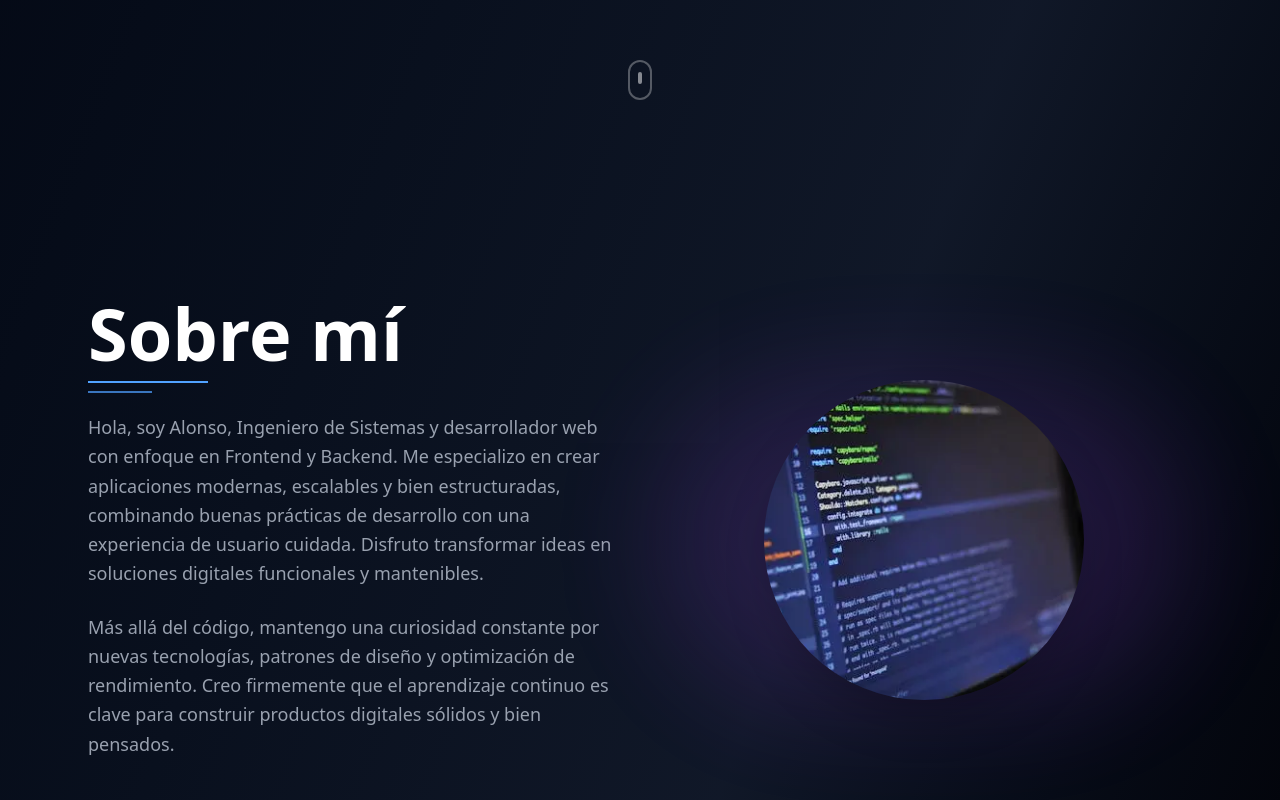
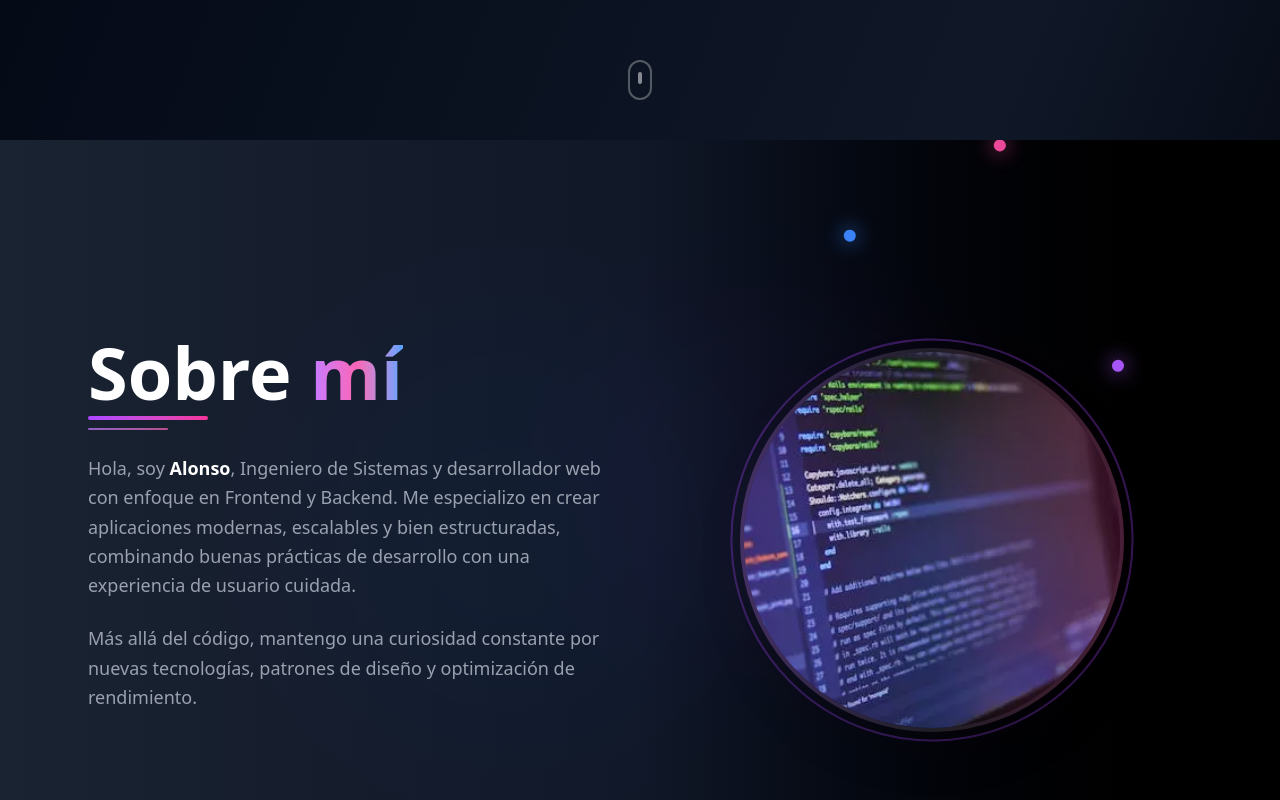
Before and after one commit to alonsonh96/portfolio, a React (Vite) app: page / in a window 1280 px wide. Shown: the part 660-1460 px from the top of the page. Built offline with nearby package versions, Linux system fonts and the light colour scheme.

Commit message:
feat: redesign About Me section

```diff
--- a/src/components/About.jsx
+++ b/src/components/About.jsx
@@ -3,85 +3,309 @@ import { motion } from 'motion/react'
 import Section from './Section'
 
 const About = () => {
+  // const skills = [
+  //   { icon: '⚡', label: 'Rapido' },
+  //   { icon: '🎨', label: 'Creativo' },
+  //   { icon: '🚀', label: 'Escalable' },
+  //   { icon: '💡', label: 'Innovador+' }
+  // ];
   return (
-    <Section id='sobre mí' className=''>
-      <div className='max-w-7xl mx-auto flex flex-col-reverse md:flex-row gap-16 md:gap-8 items-center'>
+    <Section
+      id="sobre mí"
+      className="px-6 bg-linear-to-r from-[#1a2332] via-gray-900 to-black flex items-center relative overflow-hidden"
+    >
+      {/* Animated background */}
+      <div className="absolute inset-0 overflow-hidden">
+        <motion.div
+          className="absolute top-1/4 left-1/4 w-96 h-96 bg-blue-500/10 rounded-full blur-3xl"
+          animate={{
+            scale: [1, 1.3, 1],
+            opacity: [0.2, 0.4, 0.2],
+          }}
+          transition={{
+            duration: 8,
+            repeat: Infinity,
+            ease: "easeInOut"
+          }}
+        />
+        <motion.div
+          className="absolute bottom-1/3 right-1/4 w-96 h-96 bg-purple-500/10 rounded-full blur-3xl"
+          animate={{
+            scale: [1.2, 1, 1.2],
+            opacity: [0.2, 0.3, 0.2],
+          }}
+          transition={{
+            duration: 10,
+            repeat: Infinity,
+            ease: "easeInOut"
+          }}
+        />
+      </div>
+
+      <div className="max-w-7xl mx-auto w-full relative z-10">
+        <div className="flex flex-col-reverse lg:flex-row gap-6 lg:gap-16 items-center">
+
+          {/* Left Side - Content */}
           <motion.div
             initial={{ opacity: 0, x: -50 }}
             whileInView={{ opacity: 1, x: 0 }}
             viewport={{ once: false, amount: 0.3 }}
             transition={{ duration: 0.8, ease: [0.22, 1, 0.36, 1] }}
-          className='flex-1 md:text-left'
+            className="flex-1"
           >
+            {/* Badge */}
+            {/* <motion.div
+              initial={{ opacity: 0, y: 20 }}
+              whileInView={{ opacity: 1, y: 0 }}
+              viewport={{ once: false }}
+              transition={{ duration: 0.6 }}
+              className="inline-block mb-6"
+            >
+              <div className="px-4 py-2 bg-purple-500/10 backdrop-blur-sm border border-purple-500/20 rounded-full">
+                <span className="text-sm text-purple-300">👨‍💻 Desarrollador Full Stack</span>
+              </div>
+            </motion.div> */}
+
             <motion.h2
-            className='text-2xl sm:text-4xl md:text-6xl lg:text-7xl font-bold text-white mb-2 md:mb-3'
+              className="text-3xl md:text-6xl lg:text-7xl font-bold text-white mb-2"
               initial={{ opacity: 0, y: 30 }}
               whileInView={{ opacity: 1, y: 0 }}
               viewport={{ once: false, amount: 0.3 }}
               transition={{ duration: 0.7 }}
             >
-            Sobre mí
+              Sobre{' '}
+              <span className="bg-linear-to-r from-purple-400 via-pink-400 to-blue-400 bg-clip-text text-transparent">
+                mí
+              </span>
             </motion.h2>
-          {/* Líneas decorativas */}
-          <div className='space-y-2 mb-5'>
-            <motion.span
-              className='block h-0.5 w-20 md:w-30 bg-blue-400'
-              initial={{ scaleX: 0 }}
-              whileInView={{ scaleX: 1 }}
+
+            {/* Animated underline */}
+            <div className="space-y-2 mb-6">
+              <motion.div
+                className="h-1 bg-linear-to-r from-purple-500 to-pink-500 rounded-full"
+                initial={{ width: 0 }}
+                whileInView={{ width: '120px' }}
                 viewport={{ once: false }}
                 transition={{ duration: 0.6, delay: 0.2, ease: 'easeOut' }}
-              style={{ originX: 0 }}
               />
-            <motion.span
-              className='block h-0.5 w-12 md:w-16 bg-blue-400/70'
-              initial={{ scaleX: 0 }}
-              whileInView={{ scaleX: 1 }}
+              <motion.div
+                className="h-0.5 bg-linear-to-r from-purple-400/70 to-pink-400/70 rounded-full"
+                initial={{ width: 0 }}
+                whileInView={{ width: '80px' }}
                 viewport={{ once: false }}
                 transition={{ duration: 0.6, delay: 0.35, ease: 'easeOut' }}
-              style={{ originX: 0 }}
               />
             </div>
+
             <motion.p
-            className='text-base md:text-lg text-gray-400 mb-6 leading-relaxed'
+              className="text-base md:text-lg text-gray-400 mb-6 leading-relaxed"
               initial={{ opacity: 0, y: 30 }}
               whileInView={{ opacity: 1, y: 0 }}
               viewport={{ once: false, amount: 0.3 }}
               transition={{ duration: 0.7, delay: 0.2 }}
             >
-            Hola, soy Alonso, Ingeniero de Sistemas y desarrollador web con
+              Hola, soy <span className="text-white font-semibold">Alonso</span>, Ingeniero de Sistemas y desarrollador web con
               enfoque en Frontend y Backend. Me especializo en crear aplicaciones
               modernas, escalables y bien estructuradas, combinando buenas
               prácticas de desarrollo con una experiencia de usuario cuidada.
-            Disfruto transformar ideas en soluciones digitales funcionales y
-            mantenibles.
             </motion.p>
+
             <motion.p
-            className='text-base md:text-lg text-gray-400 mb-6 leading-relaxed'
+              className="text-base md:text-lg text-gray-400 mb-8 leading-relaxed"
               initial={{ opacity: 0, y: 30 }}
               whileInView={{ opacity: 1, y: 0 }}
               viewport={{ once: false, amount: 0.3 }}
-            transition={{ duration: 0.7, delay: 0.2 }}
+              transition={{ duration: 0.7, delay: 0.3 }}
             >
               Más allá del código, mantengo una curiosidad constante por nuevas
-            tecnologías, patrones de diseño y optimización de rendimiento. Creo
-            firmemente que el aprendizaje continuo es clave para construir
-            productos digitales sólidos y bien pensados.
+              tecnologías, patrones de diseño y optimización de rendimiento.
             </motion.p>
+
+            {/* Skills badges */}
+            {/* <motion.div
+              className="flex flex-wrap gap-3 mb-8"
+              initial={{ opacity: 0, y: 30 }}
+              whileInView={{ opacity: 1, y: 0 }}
+              viewport={{ once: false }}
+              transition={{ duration: 0.7, delay: 0.4 }}
+            >
+              {skills.map((skill, i) => (
+                <motion.div
+                  key={skill.label}
+                  className="group px-4 py-2 bg-white/5 backdrop-blur-sm rounded-lg border border-white/10 hover:border-purple-500/30 transition-all cursor-pointer"
+                  initial={{ opacity: 0, scale: 0.8 }}
+                  whileInView={{ opacity: 1, scale: 1 }}
+                  viewport={{ once: false }}
+                  transition={{ duration: 0.5, delay: 0.5 + i * 0.1 }}
+                  whileHover={{ scale: 1.1, y: -5 }}
+                >
+                  <span className="text-xl mr-2 group-hover:scale-110 inline-block transition-transform">
+                    {skill.icon}
+                  </span>
+                  <span className="text-sm text-gray-300">{skill.label}</span>
                 </motion.div>
+              ))}
+            </motion.div> */}
+
+            {/* CTA */}
+            {/* <motion.a
+              href="#contacto"
+              className="group inline-flex items-center gap-3 px-8 py-4 bg-linear-to-r from-purple-600 to-pink-600 text-white rounded-xl text-lg font-semibold hover:shadow-2xl hover:shadow-purple-500/50 transition-all duration-300"
+              initial={{ opacity: 0, y: 30 }}
+              whileInView={{ opacity: 1, y: 0 }}
+              viewport={{ once: false }}
+              transition={{ duration: 0.7, delay: 0.6 }}
+              whileHover={{ scale: 1.05, y: -2 }}
+              whileTap={{ scale: 0.98 }}
+            >
+              <span>Hablemos</span>
+              <motion.span
+                animate={{ x: [0, 5, 0] }}
+                transition={{ duration: 1.5, repeat: Infinity }}
+              >
+                →
+              </motion.span>
+            </motion.a> */}
+          </motion.div>
+
+          {/* Right Side - Image with effects */}
           <motion.div
             initial={{ opacity: 0, x: 50 }}
             whileInView={{ opacity: 1, x: 0 }}
             viewport={{ once: false, amount: 0.3 }}
             transition={{ duration: 0.8, delay: 0.2, ease: [0.22, 1, 0.36, 1] }}
-          className='flex-1 relative flex justify-center md:display-block'
+            className="flex-1 relative flex justify-center mt-28 sm:mt-0"
           >
-          <div className='absolute inset-0 bg-purple-500/15 blur-3xl rounded-full animate-pulse' />
+            {/* Floating container */}
+            <motion.div
+              className="relative"
+              animate={{
+                y: [0, -20, 0],
+              }}
+              transition={{
+                duration: 6,
+                repeat: Infinity,
+                ease: "easeInOut"
+              }}
+            >
+              {/* Glow rings */}
+              <motion.div
+                className="absolute inset-0 rounded-full"
+                animate={{
+                  scale: [1, 1.15, 1],
+                  opacity: [0.3, 0.1, 0.3],
+                }}
+                transition={{
+                  duration: 3,
+                  repeat: Infinity,
+                  ease: "easeInOut"
+                }}
+                style={{
+                  background: 'radial-gradient(circle, rgba(168,85,247,0.4) 0%, transparent 70%)',
+                  filter: 'blur(40px)',
+                }}
+              />
+
+              <motion.div
+                className="absolute inset-0 rounded-full"
+                animate={{
+                  scale: [1.15, 1, 1.15],
+                  opacity: [0.2, 0.4, 0.2],
+                }}
+                transition={{
+                  duration: 4,
+                  repeat: Infinity,
+                  ease: "easeInOut"
+                }}
+                style={{
+                  background: 'radial-gradient(circle, rgba(236,72,153,0.3) 0%, transparent 70%)',
+                  filter: 'blur(50px)',
+                }}
+              />
+
+              {/* Main image container */}
+              <div className="relative">
+                {/* Decorative ring */}
+                <motion.div
+                  className="absolute inset-0 rounded-full border-2 border-purple-500/30"
+                  animate={{
+                    rotate: 360,
+                    scale: [1, 1.05, 1],
+                  }}
+                  transition={{
+                    rotate: {
+                      duration: 20,
+                      repeat: Infinity,
+                      ease: "linear"
+                    },
+                    scale: {
+                      duration: 4,
+                      repeat: Infinity,
+                      ease: "easeInOut"
+                    }
+                  }}
+                  style={{
+                    transformOrigin: 'center',
+                  }}
+                />
+
+                {/* Image */}
+                <motion.div
+                  className="relative w-64 h-64 sm:w-72 sm:h-72 md:w-80 md:h-80 lg:w-96 lg:h-96"
+                  whileHover={{ scale: 1.05 }}
+                  transition={{ duration: 0.3 }}
+                >
                   <img
-            src={'/src/assets/about.webp'}
-            alt='Foto de Alonso'
-            className='relative z-10 w-56 sm:w-64 md:w-72 lg:w-80 aspect-square object-cover rounded-full shadow-2xl'
+                    src="/src/assets/about.webp"
+                    alt="Foto de Alonso"
+                    className="w-full h-full object-cover rounded-full shadow-2xl border-4 border-white/10"
                   />
+
+                  {/* Gradient overlay */}
+                  <div className="absolute inset-0 rounded-full bg-linear-to-r from-purple-500/20 via-transparent to-pink-500/20 pointer-events-none" />
                 </motion.div>
+
+                {/* Orbiting dots */}
+                {[0, 120, 240].map((rotation, i) => (
+                  <motion.div
+                    key={i}
+                    className="absolute top-1/2 left-1/2 w-3 h-3 rounded-full"
+                    style={{
+                      background: i === 0 ? '#a855f7' : i === 1 ? '#ec4899' : '#3b82f6',
+                      boxShadow: `0 0 20px ${i === 0 ? '#a855f7' : i === 1 ? '#ec4899' : '#3b82f6'}`,
+                      transformOrigin: `0 ${i === 0 ? '-180px' : i === 1 ? '-200px' : '-160px'}`,
+                    }}
+                    animate={{
+                      rotate: 360,
+                    }}
+                    transition={{
+                      duration: 8 + i * 2,
+                      repeat: Infinity,
+                      ease: "linear",
+                      delay: i * 0.5,
+                    }}
+                  />
+                ))}
+              </div>
+
+              {/* Floating badge */}
+              {/* <motion.div
+                className="absolute -bottom-6 -right-6 bg-linear-to-r from-purple-500 to-pink-500 text-white px-6 py-3 rounded-xl shadow-2xl"
+                initial={{ opacity: 0, scale: 0 }}
+                whileInView={{ opacity: 1, scale: 1 }}
+                viewport={{ once: false }}
+                transition={{ duration: 0.5, delay: 0.8, ease: "easeInOut" }}
+                animate={{
+                  y: [0, -10, 0],
+                }}
+              >
+                <div className="text-2xl font-bold">3+</div>
+                <div className="text-xs">Años exp.</div>
+              </motion.div> */}
+            </motion.div>
+          </motion.div>
+
+        </div>
       </div>
     </Section>
   )
```
Lines whose indentation alone changed are shown as unchanged.
